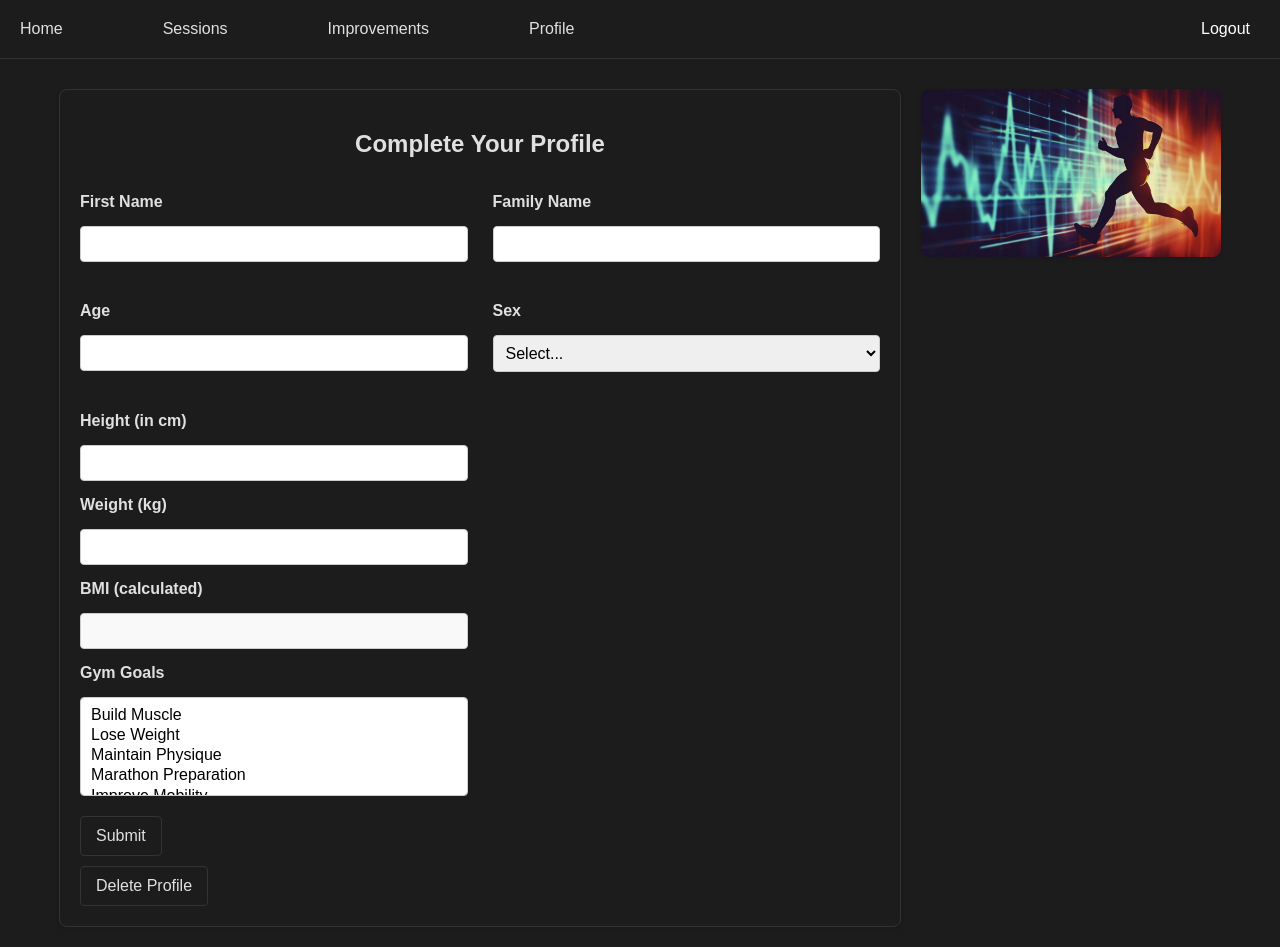
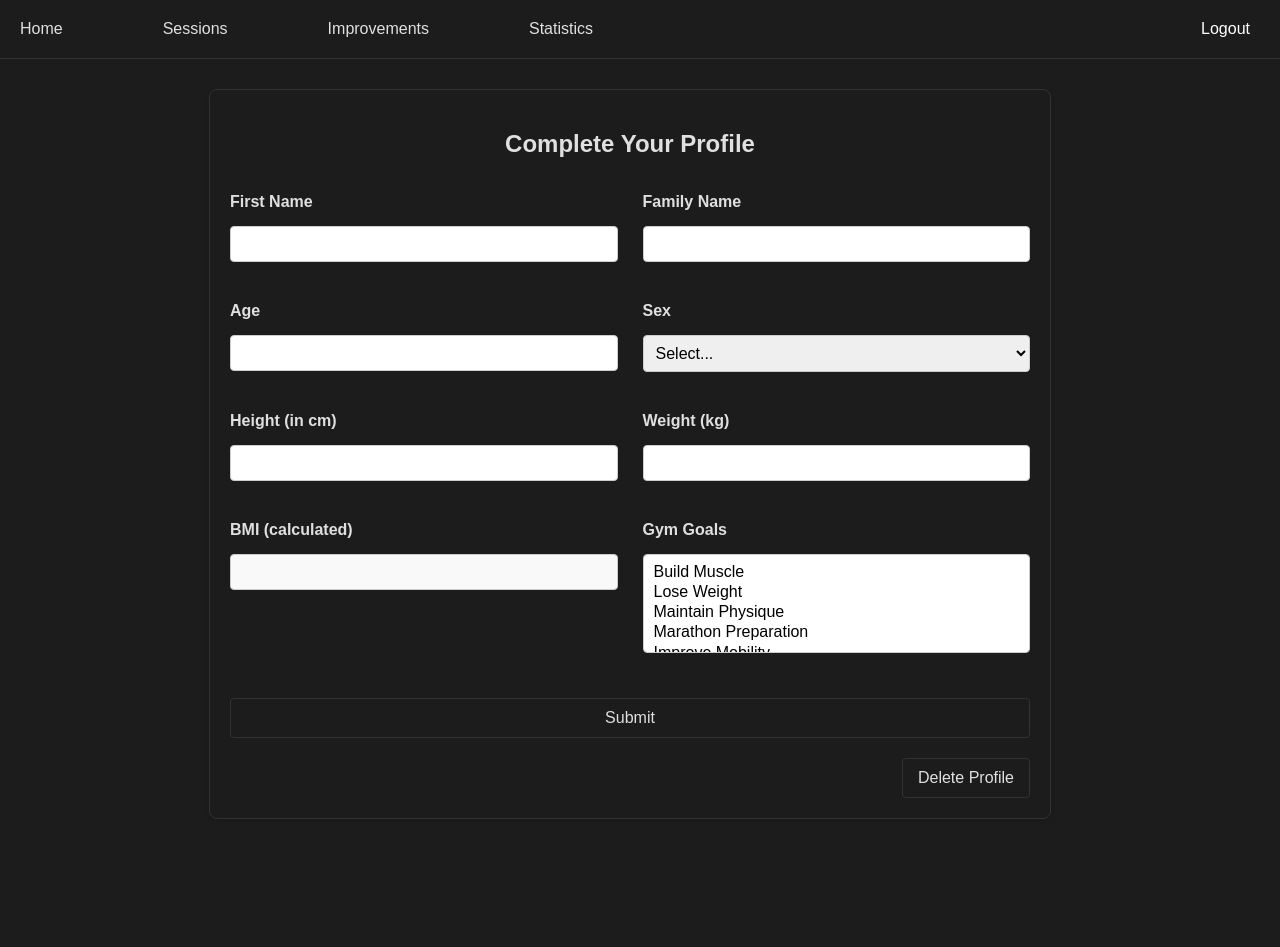
Before and after one commit to SovietMeteor10/FitLog, a Flask app: page /profile/ in a window 1280 px wide. After the commit the page ends 819 px from the top, so only its background shows below. Run offline with Flask 3, Linux system fonts and the light colour scheme; the visitor is signed in with stand-in values (Sample User, id 1).

Commit message:
fixed css profile and login

```diff
--- a/app/static/css/auth_page.css
+++ b/app/static/css/auth_page.css
@@ -1,22 +1,181 @@
-/* General Styles */
-body {
+/* General reset and base styles */
+body, html {
     margin: 0;
+    padding: 0;
+    height: 100%;
     font-family: Arial, sans-serif;
-    background-color: #1c1c1c;
-    color: #333;
+    background-color: #1c1c1c; /* Dark background */
+    color: #e0e0e0; /* Light text for contrast */
 }
 
+/* Container for the full page layout */
 .container {
     display: flex;
-    justify-content: center;
-    align-items: flex-start;
-    padding: 20px;
+    height: 100vh;
+    overflow: hidden;
 }
 
-h2 {
+/* Form container styles */
+.form-container {
+    flex: 1;
+    display: flex;
+    flex-direction: column;
+    justify-content: center;
+    align-items: center;
+    background-color: #1c1c1c; /* Darker background for form section */
+    padding: 20px;
+    max-width: 500px;
+}
+
+/* Full logo container */
+.image-container {
+    flex: 1;
+    display: flex;
+    align-items: center;
+    justify-content: center;
+}
+
+.full-logo {
+    width: 100%;
+    height: 100%;
+    object-fit: cover;
+}
+
+/* Headings and text styles */
+.form-container h2 {
+    margin-bottom: 10px;
+    color: #e0e0e0;
+}
+
+.form-container p {
+    margin-bottom: 20px;
+    color: #b0b0b0;
+}
+
+/* Form group styles */
+.form-group {
+    width: 100%;
+    margin-bottom: 15px;
+}
+
+.form-group input {
+    width: 100%;
+    padding: 10px;
+    margin-top: 5px;
+    border: 1px solid #333;
+    border-radius: 5px;
+    background-color: #333;
+    color: #e0e0e0;
+}
+
+.form-group input::placeholder {
+    color: #888;
+}
+
+/* Button styles */
+.form-button {
+    width: 100%;
+    padding: 10px;
+    background-color: #444;
+    color: white;
+    border: none;
+    border-radius: 5px;
+    cursor: pointer;
+}
+
+.form-button:hover {
+    background-color: #555;
+}
+
+/* Sign-in link styles */
+.signin-link {
+    margin-top: 20px;
+    color: #888;
+}
+
+.signin-link a {
+    color: #ccc;
+    text-decoration: underline;
+}
+
+/* Terms and Conditions Button styles */
+.terms-button {
+    position: fixed;
+    bottom: 20px;
+    left: 20px;
+    background-color: #444;
+    color: #fff;
+    padding: 10px;
+    border-radius: 5px;
+    text-decoration: none;
+    font-size: 14px;
+}
+
+.terms-button:hover {
+    background-color: #555;
+}
+
+/* Message styles */
+.message {
+    margin-top: 20px;
+    padding: 10px;
+    width: 100%;
     text-align: center;
-    margin-bottom: 20px;
+    border-radius: 5px;
 }
+
+.message.success {
+    background-color: #d4edda;
+    color: #155724;
+    border: 1px solid #c3e6cb;
+}
+
+.message.error {
+    background-color: #f8d7da;
+    color: #721c24;
+    border: 1px solid #f5c6cb;
+}
+/* Container for the full page layout */
+.container {
+    display: flex;
+    height: 100vh;
+    overflow: hidden;
+}
+
+/* Image container styles */
+.image-container {
+    flex: 1;
+    background: #1c1c1c;
+    display: flex;
+    align-items: center;
+    justify-content: center;
+}
+
+.image-container img.full-image {
+    max-width: 100%;
+    max-height: 100%;
+    object-fit: cover;
+}
+
+/* Form container styles */
+.form-container {
+    flex: 1;
+    display: flex;
+    flex-direction: column;
+    justify-content: center;
+    align-items: center;
+    background-color: #333; /* Dark theme for consistency */
+    padding: 20px;
+    max-width: 500px;
+    margin: auto;
+    color: #f0f0f0;
+}
+
+/* Button container for spacing between buttons */
+.button-container {
+    margin-top: 10px; /* Add spacing between submit and delete buttons */
+}
+
 
 /* Navigation bar styling */
 .navbar {
@@ -47,96 +206,9 @@ h2 {
     padding-right:10px;
 }
 
-/* Form Container Styles */
-.form-container {
-    background-color: #1c1c1c;
-    padding: 20px;
-    border-radius: 8px;
-    box-shadow: 0 2px 4px rgba(0, 0, 0, 0.1);
-    max-width: 800px;
-    flex: 1;
-    margin-right: 20px;
-    border: 1px solid #333;
-    color: #e0e0e0;
+.form-group-box {
+    width: 100%;
+    display: flex;
+    flex-direction: row;
+    height: 100%;
 }
-
-/* Form Layout: Two Columns */
-#profile-form {
-    display: grid;
-    grid-template-columns: repeat(2, 1fr); /* Two columns */
-    gap: 25px;
-}
-
-.form-group-box {
-    display: contents; /* To ensure proper alignment */
-}
-
-.form-group {
-    display: flex;
-    flex-direction: column;
-}
-
-label {
-    margin-top: 15px;
-    margin-bottom: 15px;
-    font-weight: bold;
-}
-
-input,
-select {
-    padding: 8px;
-    font-size: 1em;
-    border: 1px solid #ccc;
-    border-radius: 4px;
-}
-
-input[readonly] {
-    background-color: #f9f9f9;
-    cursor: not-allowed;
-}
-
-button {
-    padding: 10px 15px;
-    font-size: 1em;
-    border: none;
-    border-radius: 4px;
-    cursor: pointer;
-}
-
-/* Submit and Delete Button Styles */
-.form-button {
-    background-color: #1c1c1c;
-    color: #e0e0e0;
-    transition: background-color 0.3s;
-    grid-column: span 2; /* Stretch button across two columns */
-    text-align: center;
-    margin-top: 20px;
-    border: 1px solid #333;
-}
-
-.form-button:hover {
-    background-color: #27ae60;
-}
-
-.delete-button {
-    background-color: #1c1c1c;
-    margin-top: 10px;
-}
-
-.delete-button:hover {
-    background-color: #c0392b;
-}
-
-/* Image Container Styles */
-.image-container {
-    max-width: 300px;
-    flex: 1;
-    text-align: center;
-}
-
-.image-container img {
-    width: 100%;
-    height: auto;
-    border-radius: 8px;
-    box-shadow: 0 2px 4px rgba(0, 0, 0, 0.1);
-}
--- /dev/null
+++ b/app/static/css/profile_page.css
@@ -0,0 +1,131 @@
+body {
+    margin: 0;
+    font-family: Arial, sans-serif;
+    background-color: #1c1c1c;
+    color: #333;
+}
+
+.container {
+    display: flex;
+    justify-content: center;
+    align-items: flex-start;
+    padding: 20px;
+}
+
+h2 {
+    text-align: center;
+    margin-bottom: 20px;
+}
+
+/* Navigation bar styling */
+.navbar {
+    display: flex;
+    justify-content: space-between;
+    padding: 20px;
+    margin-bottom: 10px;
+    background-color: #1c1c1c;
+    align-items: center;
+    border-bottom: 1px solid #333;
+}
+
+.nav-links {
+    display: flex;
+    gap: 100px; /* Increase spacing between links */
+}
+
+.nav-links a {
+    color: #e0e0e0;
+    text-decoration: none; /* Remove underline from links */
+    font-size: 1em;
+}
+
+.logout-link {
+    color: white;
+    text-decoration: none;
+    font-size: 16px;
+    padding-right:10px;
+}
+
+/* Form Container Styles */
+.form-container {
+    background-color: #1c1c1c;
+    padding: 20px;
+    border-radius: 8px;
+    box-shadow: 0 2px 4px rgba(0, 0, 0, 0.1);
+    max-width: 800px;
+    flex: 1;
+    margin-right: 20px;
+    border: 1px solid #333;
+    color: #e0e0e0;
+}
+
+/* Form Layout: Two Columns */
+#profile-form {
+    display: grid;
+    grid-template-columns: repeat(2, 1fr); /* Two columns */
+    gap: 25px;
+}
+
+.form-group-box {
+    display: contents; /* To ensure proper alignment */
+}
+
+.form-group {
+    display: flex;
+    flex-direction: column;
+}
+
+label {
+    margin-top: 15px;
+    margin-bottom: 15px;
+    font-weight: bold;
+}
+
+input,
+select {
+    padding: 8px;
+    font-size: 1em;
+    border: 1px solid #ccc;
+    border-radius: 4px;
+}
+
+input[readonly] {
+    background-color: #f9f9f9;
+    cursor: not-allowed;
+}
+
+button {
+    padding: 10px 15px;
+    font-size: 1em;
+    border: none;
+    border-radius: 4px;
+    cursor: pointer;
+}
+
+/* Submit and Delete Button Styles */
+.form-button {
+    background-color: #1c1c1c;
+    color: #e0e0e0;
+    transition: background-color 0.3s;
+    grid-column: span 2; /* Stretch button across two columns */
+    text-align: center;
+    margin-top: 20px;
+    border: 1px solid #333;
+}
+
+.form-button:hover {
+    background-color: #27ae60;
+}
+
+.delete-button {
+    background-color: #1c1c1c;
+}
+
+.delete-button:hover {
+    background-color: #c0392b;
+}
+
+.spaced-buttons {
+    display: flex;
+    justify-content: space-between;
+}
--- a/app/static/css/stats_page.css
+++ b/app/static/css/stats_page.css
@@ -122,5 +122,5 @@ body {
 
 .dashboard_container {
     margin-left: 10px;
-    margin-left: 10px;
+    margin-right: 10px;
 }
--- a/app/templates/profile.html
+++ b/app/templates/profile.html
@@ -4,7 +4,7 @@
     <meta charset="UTF-8">
     <meta name="viewport" content="width=device-width, initial-scale=1.0">
     <title>Complete Your Profile - FitLog</title>
-    <link rel="stylesheet" href="/static/css/auth_page.css"> <!-- Link to CSS for consistent theme -->
+    <link rel="stylesheet" href="/static/css/profile_page.css"> <!-- Link to CSS for consistent theme -->
     <script src="/static/js/profile.js"></script> <!-- Link to JavaScript for profile handling -->
 </head>
 <body>
@@ -13,7 +13,7 @@
             <a href="/index">Home</a>
             <a href="/sessions">Sessions</a>
             <a href="/improvement">Improvements</a>
-            <a href="/profile">Profile</a>
+            <a href="/statistics">Statistics</a>
         </div>
         <a href="/logout" class="logout-link">Logout</a> <!-- Logout button to the far right -->
     </div>
@@ -42,8 +42,6 @@
                             <option value="female">Female</option>
                         </select>
                     </div>
-                </div>
-                <div>
                     <div class="form-group">
                         <label for="height">Height (in cm)</label>
                         <input type="number" id="height" name="height" step="0.01" required>
@@ -56,6 +54,8 @@
                         <label for="bmi">BMI (calculated)</label>
                         <input type="text" id="bmi" name="bmi" readonly>
                     </div>
+                </div>
+                <div>
                     <div class="form-group">
                         <label for="gym_goals">Gym Goals</label>
                         <select id="gym_goals" name="gym_goals" multiple required>
@@ -68,15 +68,13 @@
                             <option value="improve_stamina">Improve Stamina</option>
                         </select>
                     </div>
-                    <button type="submit" class="form-button">Submit</button>
                 </div>
+                <button type="submit" class="form-button">Submit</button>
             </form>
-            <div class="button-container">
+            <div class="spaced-buttons">
+                <div></div>
                 <button id="delete-profile" class="form-button delete-button">Delete Profile</button>
             </div>
-        </div>
-        <div class="image-container">
-            <img src="/static/images/profile.jpg" alt="Profile Image" class="full-image">
         </div>
     </div>
 </body>
```
